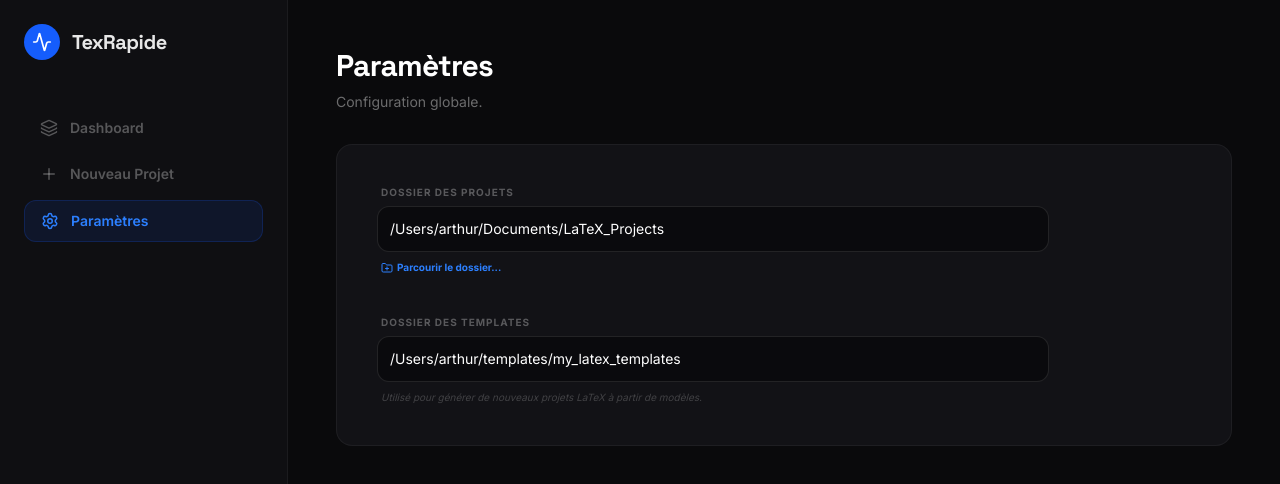
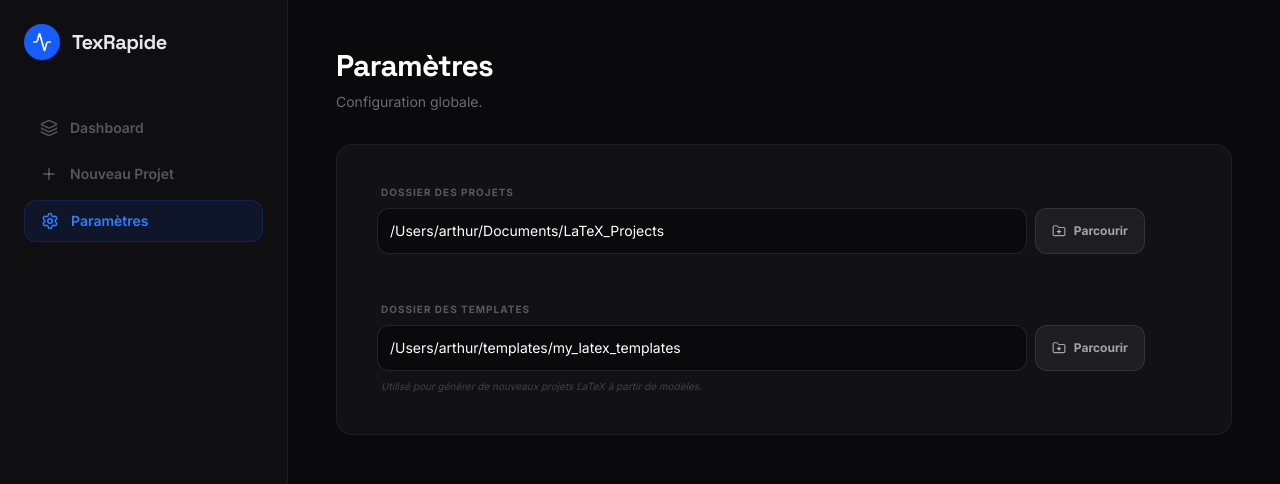
Before and after one commit to ArTranArt/TexRapide, a React (Vite) app: page / in a window 1280 px wide. Both pictures are taken after a click on the button "Paramètres". Shown: the top 484 px of the page. Built offline with nearby package versions, Linux system fonts and the light colour scheme.

Commit message:
fix parameters

```diff
--- a/src-tauri/capabilities/default.json
+++ b/src-tauri/capabilities/default.json
@@ -5,6 +5,7 @@
   "windows": ["main"],
   "permissions": [
     "core:default",
-    "opener:default"
+    "opener:default",
+    "dialog:default"
   ]
 }
--- a/src/App.tsx
+++ b/src/App.tsx
@@ -16,6 +16,7 @@ function App() {
   const [projectName, setProjectName] = useState("");
   const [mainFile, setMainFile] = useState("main.tex");
   const [targetDir, setTargetDir] = useState("/Users/arthur/Documents/LaTeX_Projects");
+  const [dashboardProjectsDir, setDashboardProjectsDir] = useState(targetDir);
   const [templateDir, setTemplateDir] = useState("/Users/arthur/templates/my_latex_templates");
   const [availableTemplates, setAvailableTemplates] = useState<string[]>([]);
   const [selectedTemplate, setSelectedTemplate] = useState("");
@@ -37,7 +38,7 @@ function App() {
 
   const fetchProjects = async () => {
     try {
-      const projects: string[] = await invoke("list_projects", { targetDir });
+      const projects: string[] = await invoke("list_projects", { targetDir: dashboardProjectsDir });
       setExistingProjects(projects);
     } catch (error) {
       console.error("Failed to fetch projects:", error);
@@ -74,7 +75,7 @@ function App() {
     if (view === "new") {
       fetchTemplates();
     }
-  }, [view, targetDir]);
+  }, [view, dashboardProjectsDir]);
 
   useEffect(() => {
     if (activeProject) {
@@ -82,8 +83,13 @@ function App() {
     }
   }, [activeProject]);
 
+  // Sync dashboard with settings on load or settings change
+  useEffect(() => {
+    setDashboardProjectsDir(targetDir);
+  }, [targetDir]);
+
   const activateProject = (name: string) => {
-    const path = `${targetDir}/${name}`;
+    const path = `${dashboardProjectsDir}/${name}`;
     setActiveProject(path);
     setProjectName(name);
     setIsWatching(false);
@@ -108,6 +114,36 @@ function App() {
       }
     } catch (error) {
       console.error("Failed to select directory:", error);
+    }
+  };
+
+  const handleSelectDashboardDir = async () => {
+    try {
+      const selected = await open({
+        directory: true,
+        multiple: false,
+        defaultPath: dashboardProjectsDir,
+      });
+      if (selected && typeof selected === 'string') {
+        setDashboardProjectsDir(selected);
+      }
+    } catch (error) {
+      console.error("Failed to select dashboard directory:", error);
+    }
+  };
+
+  const handleSelectTemplateDir = async () => {
+    try {
+      const selected = await open({
+        directory: true,
+        multiple: false,
+        defaultPath: templateDir,
+      });
+      if (selected && typeof selected === 'string') {
+        setTemplateDir(selected);
+      }
+    } catch (error) {
+      console.error("Failed to select template directory:", error);
     }
   };
 
@@ -345,9 +381,9 @@ function App() {
                     </div>
                     <div className="flex items-center gap-3">
                       <button
-                        onClick={handleSelectDir}
+                        onClick={handleSelectDashboardDir}
                         className="p-1.5 rounded-lg bg-white/5 hover:bg-white/10 border border-white/5 text-white/40 hover:text-blue-500 transition-all"
-                        title="Changer de dossier"
+                        title="Explorer un autre dossier"
                       >
                         <FolderPlus size={16} />
                       </button>
@@ -475,21 +511,49 @@ function App() {
                 <p className="text-white/40 text-sm">Configuration globale.</p>
               </header>
               <section className="bg-[#121216] border border-white/5 rounded-2xl p-8 md:p-10">
-                <div className="flex flex-col gap-10 max-w-2xl">
-                  <div className="space-y-2">
-                    <InputGroup label="Dossier des Projets" value={targetDir} onChange={setTargetDir} />
-                    <button
-                      onClick={handleSelectDir}
-                      className="text-[10px] font-bold text-blue-500 hover:underline flex items-center gap-1 px-1"
-                    >
-                      <FolderPlus size={12} /> Parcourir le dossier...
-                    </button>
+                <div className="flex flex-col gap-12 max-w-3xl">
+
+                  {/* Projets */}
+                  <div className="flex flex-col gap-2">
+                    <label className="text-[10px] font-bold text-white/30 uppercase tracking-widest px-1">Dossier des Projets</label>
+                    <div className="flex gap-2">
+                      <input
+                        type="text"
+                        className="flex-1 bg-black/40 border border-white/10 rounded-xl p-3 text-sm focus:border-blue-500 outline-none transition-colors truncate"
+                        value={targetDir}
+                        onChange={(e) => setTargetDir(e.target.value)}
+                      />
+                      <button
+                        onClick={handleSelectDir}
+                        className="bg-white/5 hover:bg-white/10 border border-white/10 px-4 rounded-xl text-xs font-bold text-white/60 hover:text-white transition-all flex items-center gap-2 shrink-0"
+                      >
+                        <FolderPlus size={14} />
+                        Parcourir
+                      </button>
+                    </div>
                   </div>
 
-                  <div className="space-y-2">
-                    <InputGroup label="Dossier des Templates" value={templateDir} onChange={setTemplateDir} />
+                  {/* Templates */}
+                  <div className="flex flex-col gap-2">
+                    <label className="text-[10px] font-bold text-white/30 uppercase tracking-widest px-1">Dossier des Templates</label>
+                    <div className="flex gap-2">
+                      <input
+                        type="text"
+                        className="flex-1 bg-black/40 border border-white/10 rounded-xl p-3 text-sm focus:border-blue-500 outline-none transition-colors truncate"
+                        value={templateDir}
+                        onChange={(e) => setTemplateDir(e.target.value)}
+                      />
+                      <button
+                        onClick={handleSelectTemplateDir}
+                        className="bg-white/5 hover:bg-white/10 border border-white/10 px-4 rounded-xl text-xs font-bold text-white/60 hover:text-white transition-all flex items-center gap-2 shrink-0"
+                      >
+                        <FolderPlus size={14} />
+                        Parcourir
+                      </button>
+                    </div>
                     <p className="text-[10px] text-white/20 px-1 italic">Utilisé pour générer de nouveaux projets LaTeX à partir de modèles.</p>
                   </div>
+
                 </div>
               </section>
             </div>
```
